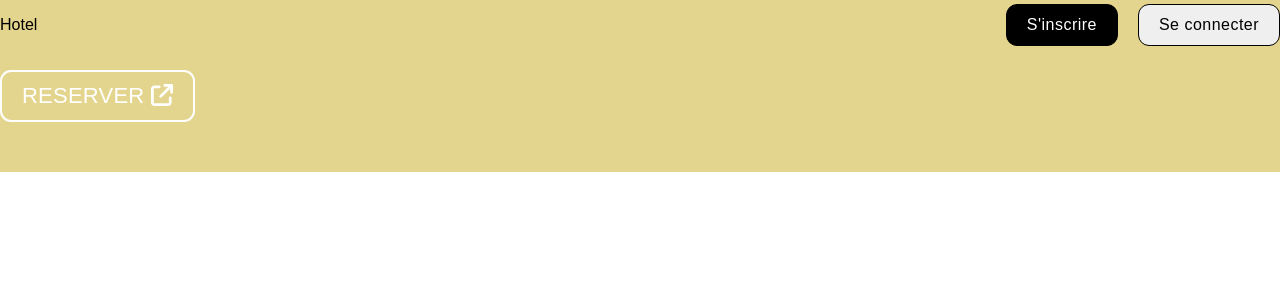
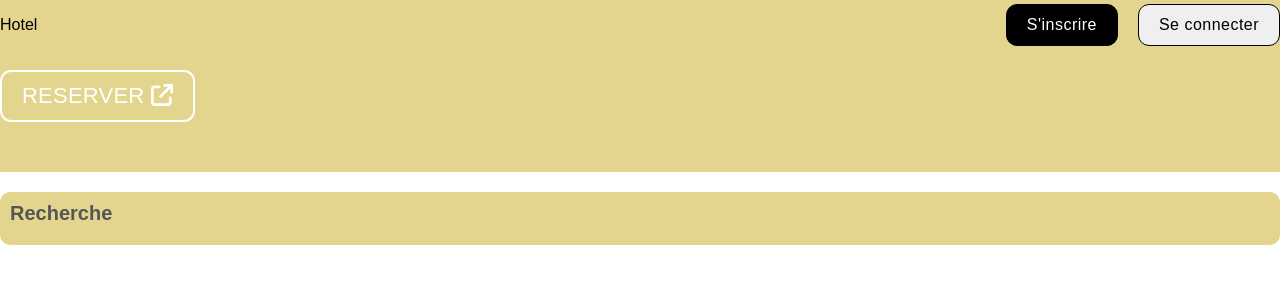
Before and after one commit to andyDevMdg/hotel-reservation-frontend, a React (Vite) app in the folder hotel-reservation/: page /hotels in a window 1280 px wide. Shown: the top 300 px of the page. Built offline with nearby package versions, Linux system fonts and the light colour scheme.

Commit message:
Add div with classname for search result

```diff
--- a/hotel-reservation/src/pages/list/List.jsx
+++ b/hotel-reservation/src/pages/list/List.jsx
@@ -1,12 +1,21 @@
 import React from 'react';
 import Navbar from '../../components/navbar/Navbar';
 import Header from '../../components/header/Header';
+import './list.css';
 
 function List() {
   return (
     <div>
       <Navbar/>
       <Header type="list"/>
+      <div className="listContainer">
+        <div className="listWrapper">
+          <div className="listSearch">
+            <h1 className="listSearchTitle">Recherche</h1>
+            <div className="listResult"></div>
+          </div>
+        </div>
+      </div>
     </div>
   )
 }
--- /dev/null
+++ b/hotel-reservation/src/pages/list/list.css
@@ -0,0 +1,31 @@
+.listContainer {
+    display: flex;
+    justify-content: center;
+    margin-top: 20px;
+}
+
+.listWrapper {
+    width: 100%;
+    max-width: 1280px;
+    display: flex;
+    gap: 20px;
+}
+
+.listSearch {
+    flex: 1;
+    background-color: #e4d58e;
+    padding: 10px;
+    border-radius: 10px;
+    position: sticky;
+    top: 10;
+}
+
+.listResult {
+    flex: 3;
+}
+
+.listSearchTitle {
+    font-size: 20px;
+    color: #555555;
+    margin-bottom: 10px;
+}
```
